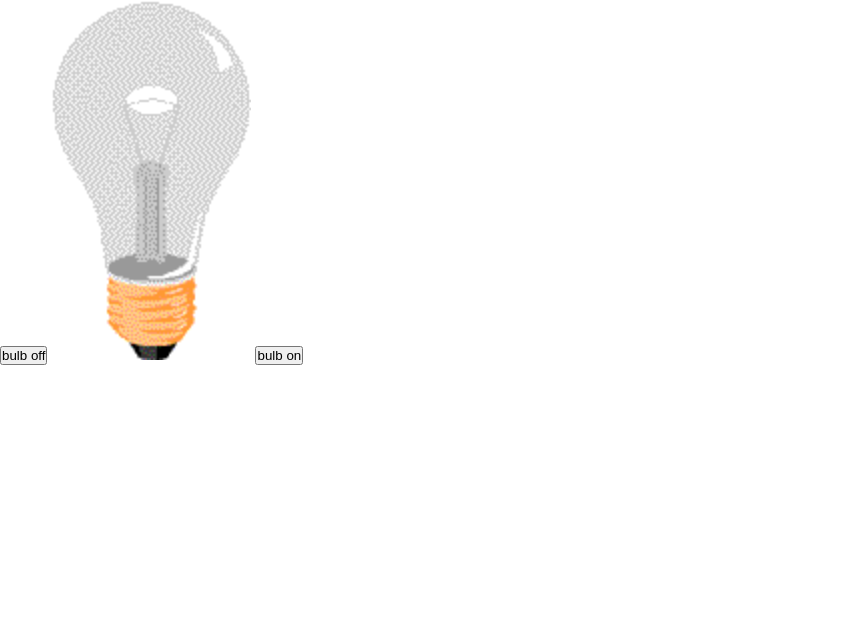
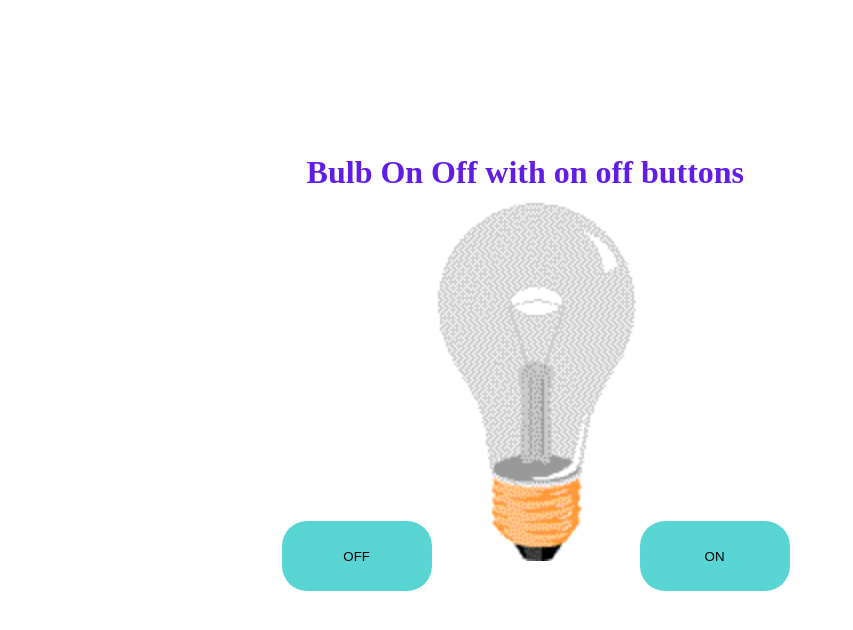
Before and after one commit to Waqasahmed15/bulb-on-off, a plain HTML site: page index.html in a window 1280 px wide. Shown: the whole page, without its empty margins (0-853 px from the left). Drawn offline with Linux system fonts and the light colour scheme.

Commit message:
button-style

```diff
--- a/index.html
+++ b/index.html
@@ -21,11 +21,14 @@
       onclick="alert('waqas')"
       alt=""
     /> -->
-    <button onclick="bulboff()">bulb off</button>
 
-    <img id="myImage" style="width: 200px" src="pic_bulboff.gif" alt="" />
-    <button onclick="bulbon()">bulb on</button>
+    <div class="container">
+      <h1>Bulb On Off with on off buttons</h1>
+      <button class="btn-style" onclick="bulboff()">OFF</button>
 
+      <img id="myImage" style="width: 200px" src="pic_bulboff.gif" alt="" />
+      <button class="btn-style" onclick="bulbon()">ON</button>
+    </div>
     <!-- <p id="add">waqas</p> -->
     <!-- <button onmouseover="this.style.color='blue'">add one</button> -->
     <script src="app.js"></script>
--- a/style.css
+++ b/style.css
@@ -1,5 +1,24 @@
 * {
-  margin: 0px;
-  padding: 0px;
+  margin: 0%;
+  padding: 0%;
   box-sizing: border-box;
 }
+
+.container {
+  margin: 12% 22%;
+}
+h1 {
+  margin-left: 25px;
+  color: #631ce6;
+  margin-bottom: 10px;
+}
+.btn-style {
+  height: 70px;
+  width: 150px;
+  background-color: #25cac7c2;
+  border-radius: 25px;
+  border: #1fb11dc2;
+}
+.btn-style:hover {
+  border: 2px solid black;
+}
```
